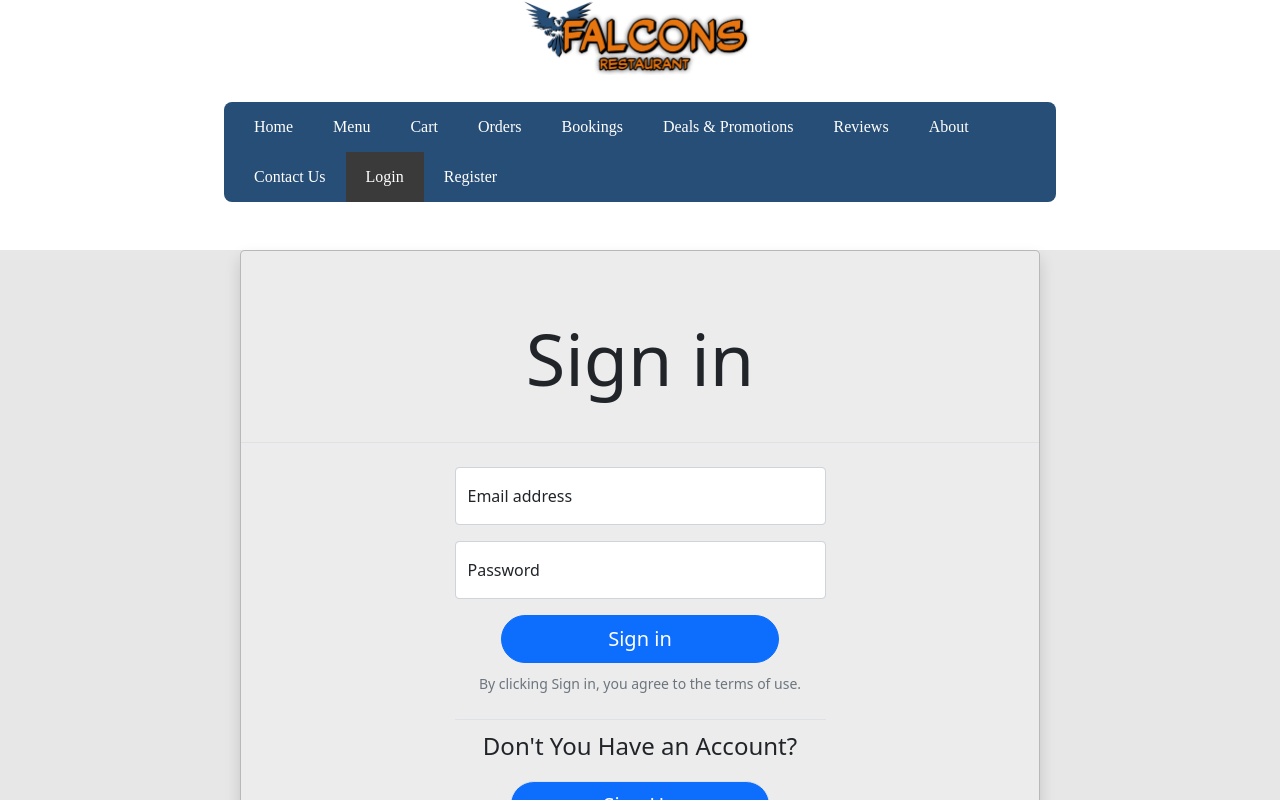
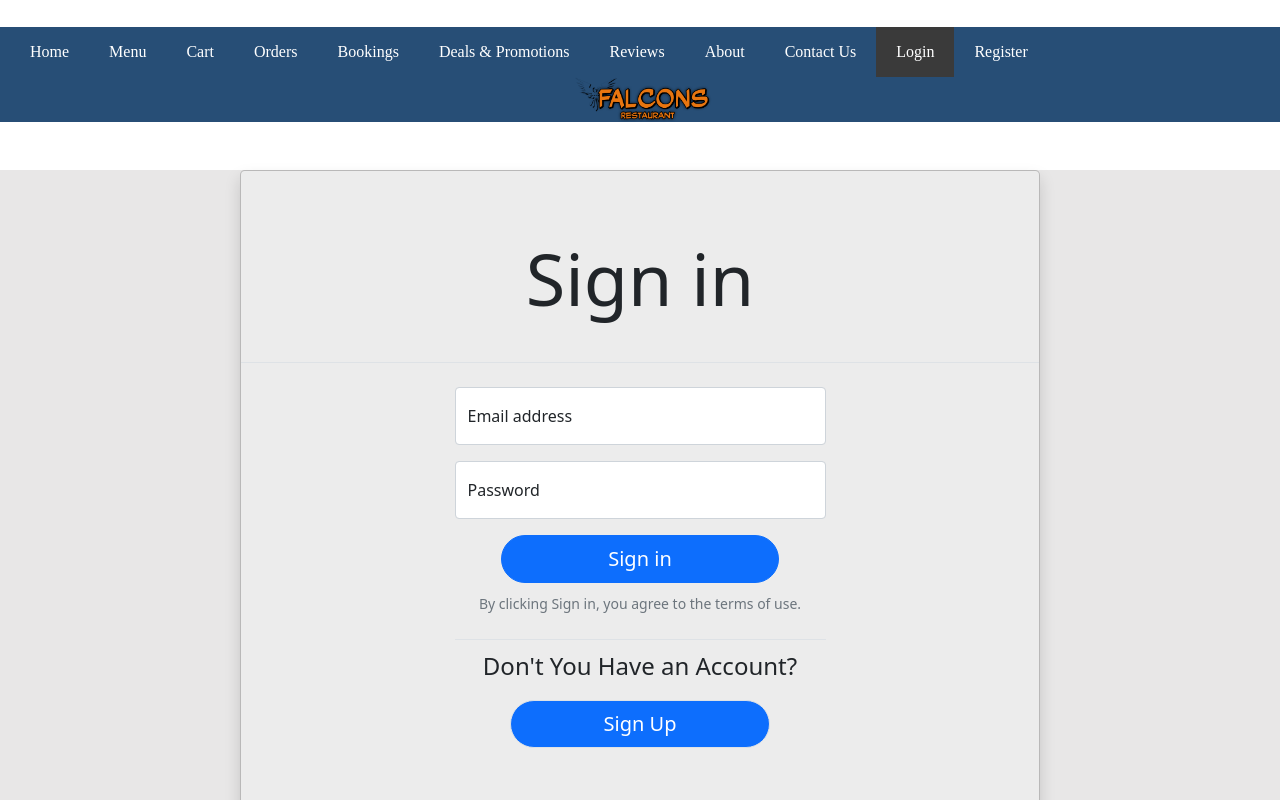
Before and after one commit to Kalafathakan/reactProject, a React (Create React App) app: page /login in a window 1280 px wide. Shown: the top 800 px of the page. Built offline with nearby package versions, Linux system fonts and the light colour scheme; a web font is replaced by a local one.

Commit message:
Some changes to home page and navbar which the professor said to do

```diff
--- a/public/index.html
+++ b/public/index.html
@@ -7,7 +7,7 @@
     <meta name="theme-color" content="#000000" />
     <meta
       name="description"
-      content="Web site created using create-react-app"
+      content="A restaurant with quality that is constantly soaring like a falcon."
     />
     <link rel="apple-touch-icon" href="%PUBLIC_URL%/logo192.png" />
     <!--
@@ -24,7 +24,7 @@
       work correctly both with client-side routing and a non-root public URL.
       Learn how to configure a non-root public URL by running `npm run build`.
     -->
-    <title>React App</title>
+    <title>Falcons Restaurant</title>
   </head>
   <body>
     <noscript>You need to enable JavaScript to run this app.</noscript>
--- a/src/App.css
+++ b/src/App.css
@@ -178,12 +178,17 @@ button {
   line-height: 1.6em;
   padding-left: 25px;
   vertical-align: middle;
+  text-align: left;
 }
 
 .homeContent3 {
   width: 55%;
   display: table-cell;
   padding-left: 50px;
+}
+
+.homeImg {
+  text-align: center;
 }
 
 #homeLogo {
@@ -257,9 +262,7 @@ button {
   padding-left: 10px;
 	position: relative;
 	background-color: #274e76;
-	border-radius: 8px;
 	font-size: 0;
-  width: 65%;
   margin-bottom: 25px;
 }
 
@@ -421,6 +424,10 @@ button {
   background-color: #0b2c4e;
 }
 
+.counter-action {
+  padding: 8px;
+}
+
 .food-items {
   display: flex;
   flex-wrap: wrap;
--- a/src/pages/Home.tsx
+++ b/src/pages/Home.tsx
@@ -7,9 +7,11 @@ const Home = () => {
       <div id='homeInfo'>
         <div className="center">
           <h2>Welcome to Falcons Restaurant!</h2>
-          <img id="homeLogo" src={require('../images/logo.png')} width="auto" height="auto" /><br />
           <div className="homeContent">
             <div className="homeContent2">
+              <div className="homeImg">
+              <img id="homeLogo" src={require('../images/logo.png')} width="auto" height="auto" /><br />
+              </div>
               <p>
                 Since opening our doors in June 2022, we have always been fascinated by the variety of foods in countries around the world. Thus, we founded Falcons, a multicultural restaurant with something for everyone.
 
--- a/src/pages/Navigation.tsx
+++ b/src/pages/Navigation.tsx
@@ -6,9 +6,6 @@ const Navigation = () => {
   const auth = useContext(AuthContext) as AuthContextType;
   return (
     <div>
-      <div className="logo">
-        <img id='logo-img' src={require('../images/logo.png')} width="250px"></img>
-      </div>
       <nav className='navbar-hk'>
         <a id='navsec' className='navbarsection'>
           <NavLink to='/'>Home</NavLink>
@@ -54,8 +51,11 @@ const Navigation = () => {
             <NavLink to='/register'>Register</NavLink>
           </a>
         )}
+        <div className="logo">
+          <img id='logo-img' src={require('../images/logo.png')} width="150px"></img>
+        </div>
+      </nav>
 
-      </nav>
     </div>
   );
 };
```
Also changed, not shown: 1 other file (tests, documents, lock files or other folders).
